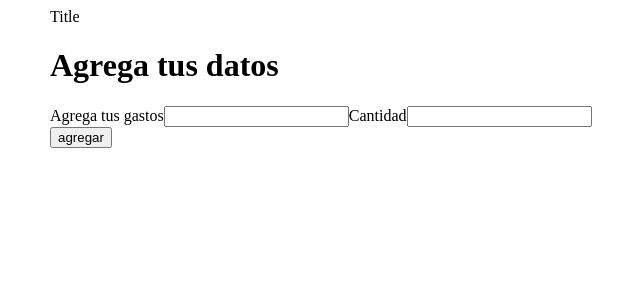
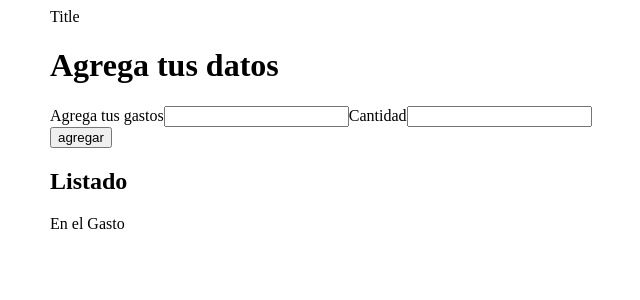
Before and after one commit to juanpfrancos/gastosemanal, a React (Create React App) app: page / in a window 1280 px wide. Both pictures are taken after typing "Sample", "Sample" into the empty fields and a click on the input "agregar". Shown: the top 300 px of the page, without its empty margins (314-954 px from the left). Built offline with nearby package versions, Linux system fonts and the light colour scheme.

Commit message:
Bucle con map y key para imprimir gastos

```diff
--- a/src/App.js
+++ b/src/App.js
@@ -2,6 +2,7 @@ import React, {Component} from 'react';
 import Header from './Components/Header'
 import Container from '@material-ui/core/Container'
 import FormularioGasto from './Components/Form'
+import Listado from './Components/Listado'
 
 class App extends Component{
 
@@ -35,16 +36,18 @@ agregarGasto = gasto =>{
         <div>
             <div>
               <div className="columna-1">
-
+                  <FormularioGasto
+                  agregarGasto ={this.agregarGasto}
+                  />
               </div>
               <div className="columna-2">
-
+                  <Listado
+                  gastos={this.state.gastos}
+                  />
               </div>
             </div>
         </div>
-        <FormularioGasto
-          agregarGasto ={this.agregarGasto}
-        />
+
       </Container>
       </div>
     )
--- /dev/null
+++ b/src/Components/Gasto.js
@@ -0,0 +1,13 @@
+import React, {Component} from 'react';
+
+class Gasto extends Component{
+    render() {
+        return (
+            <div>
+                En el Gasto
+            </div>
+        );
+    }
+}
+
+export default Gasto;
--- /dev/null
+++ b/src/Components/Listado.js
@@ -0,0 +1,22 @@
+import React, {Component} from 'react';
+import Gasto from './Gasto';
+
+class Listado extends Component{
+    render() {
+        return (
+            <div>
+                <h2>Listado</h2>
+                {console.log(this.props.gastos)}
+                {Object.keys(this.props.gastos).map(key => (
+                    <Gasto
+                    key={key}
+                    gasto={this.props.gastos[key]}
+                    />
+                ))}
+
+            </div>
+        );
+    }
+}
+
+export default Listado;
```
Also changed, not shown: src/Components/Form.js (line endings or trailing spaces).
